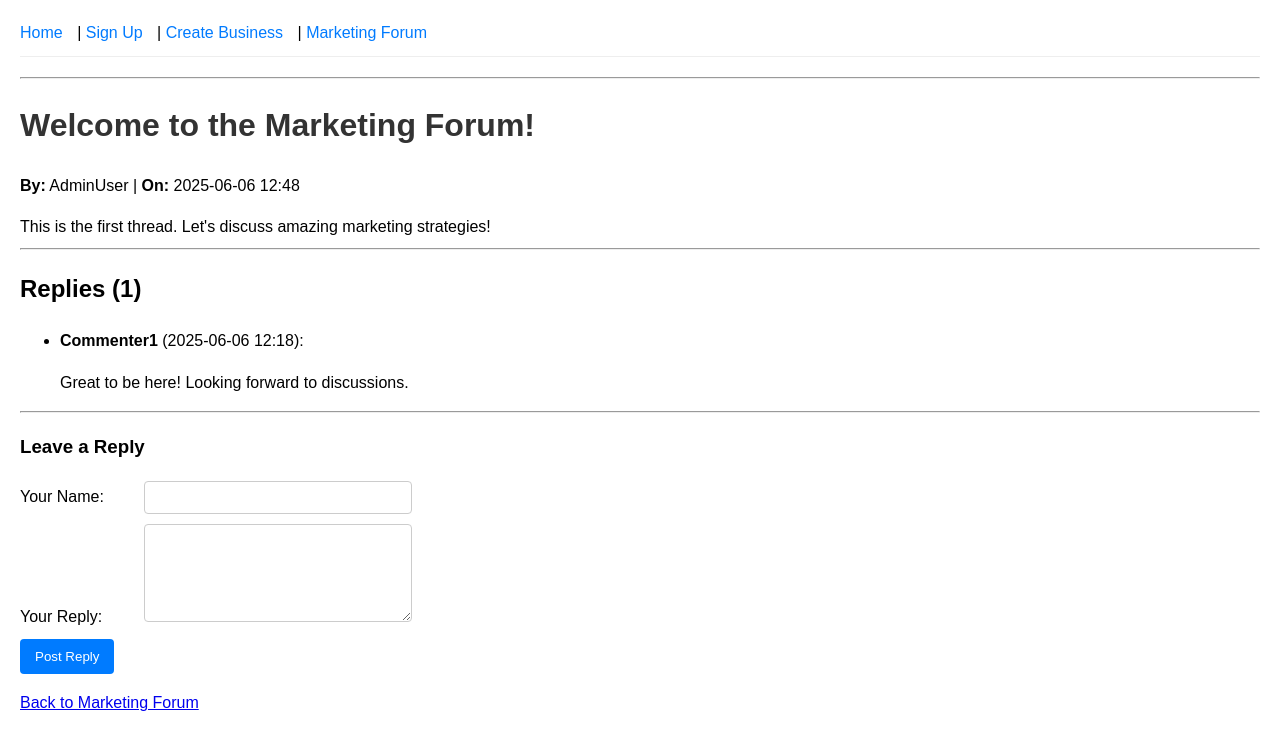
After one commit to GYFX35/Finances, a Flask app: page /marketing-forum/thread/1 in a window 1280 px wide. The commit adds this page. Shown: the top 750 px of the page. Run offline with Flask 3, Linux system fonts and the light colour scheme.

Commit message:
feat: Implement Marketing Forum functionality
This commit introduces a Marketing Forum feature, allowing you to create
discussion threads, view existing threads, and post replies.

Key features implemented:
- Data models for forum threads and replies (`marketing_forum_threads_db`)
  added to `app.py`, using in-memory storage and datetime for timestamps.
- A main forum page (`/marketing-forum`) displaying a list of all threads,
  with links to view individual threads (`marketing_forum.html`).
- Functionality to create new threads, including a dedicated form page
  (`/marketing-forum/new`, `create_marketing_thread.html`).
- A page to view individual threads and their replies
  (`/marketing-forum/thread/<thread_id>`, `view_marketing_thread.html`).
- Functionality for you to post replies to threads, with replies
  displayed on the thread view page.
- Navigation updated in `base.html` to include a link to the Marketing Forum.

This feature uses in-memory data storage. Future enhancements could include
user authentication for posts/replies, rich text editing, categories,
and persistent storage.

```diff
--- a/app.py
+++ b/app.py
@@ -1,4 +1,5 @@
 from flask import Flask, render_template, request, redirect, url_for, abort
+import datetime
 
 app = Flask(__name__)
 
@@ -26,6 +27,23 @@ business_profiles_db = {
     }
 }
 next_business_id = 2 # Since we added business 1
+
+marketing_forum_threads_db = {
+    1: {
+        "title": "Welcome to the Marketing Forum!",
+        "initial_post_content": "This is the first thread. Let's discuss amazing marketing strategies!",
+        "author_name": "AdminUser", # Could be linked to a user_id if users are submitting threads
+        "created_at": datetime.datetime.now(),
+        "replies": [
+            {
+                "reply_author_name": "Commenter1",
+                "reply_content": "Great to be here! Looking forward to discussions.",
+                "replied_at": datetime.datetime.now() - datetime.timedelta(minutes=30) # Sample time
+            }
+        ]
+    }
+}
+next_marketing_thread_id = 2 # Since we added thread 1
 
 @app.route('/')
 def hello_world():
@@ -117,5 +135,71 @@ def add_comment_to_business(business_id):
 
     return redirect(url_for('view_business_profile', business_id=business_id))
 
+# Marketing Forum Routes
+@app.route('/marketing-forum')
+def view_marketing_forum():
+    # Sorting will be handled in the template for simplicity here
+    return render_template('marketing_forum.html', threads=marketing_forum_threads_db)
+
+@app.route('/marketing-forum/new', methods=['GET', 'POST'])
+def create_marketing_thread():
+    global next_marketing_thread_id
+    if request.method == 'POST':
+        author_name = request.form.get('author_name')
+        title = request.form.get('title')
+        initial_post_content = request.form.get('initial_post_content')
+
+        if not author_name or not title or not initial_post_content:
+            # Handle error: all fields are required
+            # For simplicity, aborting, but a redirect with flash message would be better
+            abort(400, description="Author name, title, and content are required.")
+
+        current_thread_id = next_marketing_thread_id
+
+        new_thread = {
+            "title": title,
+            "initial_post_content": initial_post_content,
+            "author_name": author_name,
+            "created_at": datetime.datetime.now(),
+            "replies": []
+        }
+        marketing_forum_threads_db[current_thread_id] = new_thread
+        next_marketing_thread_id += 1
+
+        # Assuming 'view_marketing_thread_and_replies' will be the function name for the thread detail page
+        return redirect(url_for('view_marketing_thread_and_replies', thread_id=current_thread_id))
+
+    return render_template('create_marketing_thread.html')
+
+@app.route('/marketing-forum/thread/<int:thread_id>')
+def view_marketing_thread_and_replies(thread_id):
+    thread_data = marketing_forum_threads_db.get(thread_id)
+    if not thread_data:
+        abort(404)
+    return render_template('view_marketing_thread.html', thread=thread_data, thread_id=thread_id)
+
+@app.route('/marketing-forum/thread/<int:thread_id>/add_reply', methods=['POST'])
+def add_marketing_reply(thread_id):
+    thread_data = marketing_forum_threads_db.get(thread_id)
+    if not thread_data:
+        abort(404)
+
+    reply_author_name = request.form.get('reply_author_name')
+    reply_content = request.form.get('reply_content')
+
+    if not reply_author_name or not reply_content:
+        # For simplicity, aborting, but a redirect with flash message would be better
+        abort(400, description="Author name and reply content are required.")
+
+    new_reply = {
+        "reply_author_name": reply_author_name,
+        "reply_content": reply_content,
+        "replied_at": datetime.datetime.now()
+    }
+
+    marketing_forum_threads_db[thread_id]['replies'].append(new_reply)
+
+    return redirect(url_for('view_marketing_thread_and_replies', thread_id=thread_id))
+
 if __name__ == '__main__':
     app.run(debug=True)
--- a/templates/base.html
+++ b/templates/base.html
@@ -11,7 +11,8 @@
     <nav>
         <a href="{{ url_for('hello_world') }}">Home</a> |
         <a href="{{ url_for('signup') }}">Sign Up</a> |
-        <a href="{{ url_for('create_business') }}">Create Business</a>
+        <a href="{{ url_for('create_business') }}">Create Business</a> |
+        <a href="{{ url_for('view_marketing_forum') }}">Marketing Forum</a>
     </nav>
     <hr>
     {% block content %}
--- /dev/null
+++ b/templates/view_marketing_thread.html
@@ -0,0 +1,49 @@
+{% extends "base.html" %}
+
+{% block title %}{{ thread.title if thread else 'Thread Not Found' }} - Marketing Forum{% endblock %}
+
+{% block content %}
+    {% if thread %}
+        <h1>{{ thread.title }}</h1>
+        <p><strong>By:</strong> {{ thread.author_name }} | <strong>On:</strong> {{ thread.created_at.strftime('%Y-%m-%d %H:%M') }}</p>
+        <div>
+            {{ thread.initial_post_content|safe }} {# Assuming content might have basic HTML; use with caution or add sanitization later #}
+        </div>
+        <hr>
+
+        <h2>Replies ({{ thread.replies|length }})</h2>
+        {% if thread.replies %}
+            <ul>
+                {% for reply in thread.replies|sort(attribute='replied_at') %} {# Sort replies by time ascending #}
+                    <li>
+                        <p><strong>{{ reply.reply_author_name }}</strong> ({{ reply.replied_at.strftime('%Y-%m-%d %H:%M') }}):</p>
+                        <div>{{ reply.reply_content|safe }}</div>
+                    </li>
+                {% endfor %}
+            </ul>
+        {% else %}
+            <p>No replies yet. Be the first to reply!</p>
+        {% endif %}
+
+        <hr>
+        <h3>Leave a Reply</h3>
+        <form method="POST" action="{{ url_for('add_marketing_reply', thread_id=thread_id) }}">
+            <div>
+                <label for="reply_author_name">Your Name:</label>
+                <input type="text" id="reply_author_name" name="reply_author_name" required>
+            </div>
+            <div>
+                <label for="reply_content">Your Reply:</label>
+                <textarea id="reply_content" name="reply_content" rows="4" required></textarea>
+            </div>
+            <div>
+                <button type="submit">Post Reply</button>
+            </div>
+        </form>
+
+    {% else %}
+        <h1>Thread Not Found</h1>
+        <p>The discussion thread you are looking for does not exist.</p>
+    {% endif %}
+    <p><a href="{{ url_for('view_marketing_forum') }}">Back to Marketing Forum</a></p>
+{% endblock %}
```
Also changed, not shown: templates/create_marketing_thread.html (added, +24 -0 lines), templates/marketing_forum.html (added, +24 -0 lines).
